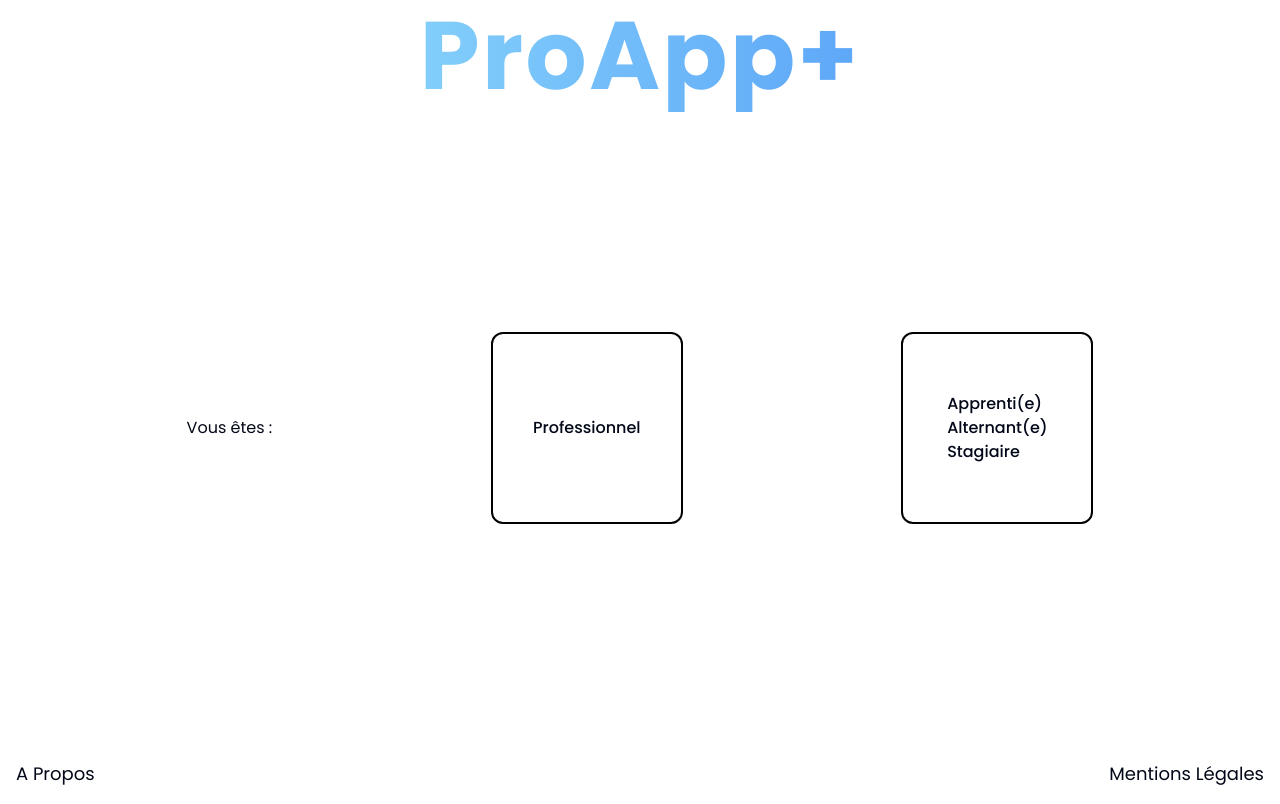
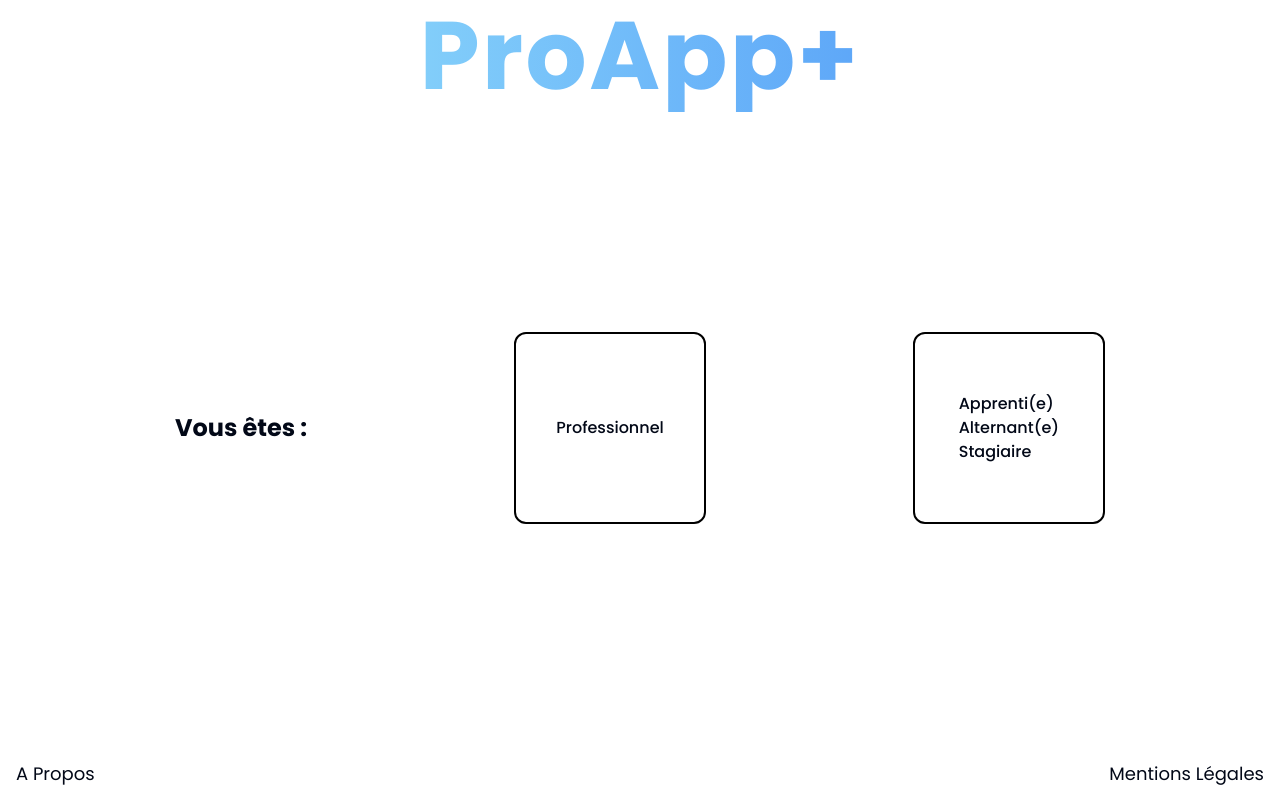
Before and after one commit to Tonyac-create/ProApp_Front, a React (Vite) app: page / in a window 1280 px wide. Built offline with nearby package versions, Linux system fonts and the light colour scheme.

Commit message:
update test login cypress & navigate

```diff
--- a/src/components/Forms/Loginform.tsx
+++ b/src/components/Forms/Loginform.tsx
@@ -1,5 +1,6 @@
 "use client";
 import { useState } from "react";
+import { useNavigate } from "react-router-dom"
 import { zodResolver } from "@hookform/resolvers/zod";
 import { useForm } from "react-hook-form";
 import { z } from "zod";
@@ -16,10 +17,11 @@ import {
 } from "@/components/ui/form";
 import { Input } from "@/components/ui/input";
 import Modale from "../Modale/Modale";
-import { redirect } from "react-router-dom";
 
 
 function Loginform({ setIsRegister }: any) {
+  const navigate = useNavigate()
+
   const form = useForm<z.infer<typeof formLoginSchema>>({
     resolver: zodResolver(formLoginSchema),
     defaultValues: {
@@ -48,7 +50,7 @@ function Loginform({ setIsRegister }: any) {
 
   const onSubmit = (values: z.infer<typeof formLoginSchema>) => {
     console.log("values :", values);
-    redirect("/home")
+    navigate("/home")
   };
 
   return (
--- a/src/components/Role/Roles.tsx
+++ b/src/components/Role/Roles.tsx
@@ -28,7 +28,7 @@ function Roles() {
     <>
       {choiceRole === "" ? (
         <>
-          <h2>Vous êtes :</h2>
+          <h2 className="text-2xl font-bold">Vous êtes :</h2>
           <RoleComponent
             role={"Professionnel"}
             onClick={() => handleRole("Professionnel")}
```
Also changed, not shown: 1 other file (tests, documents, lock files or other folders).
